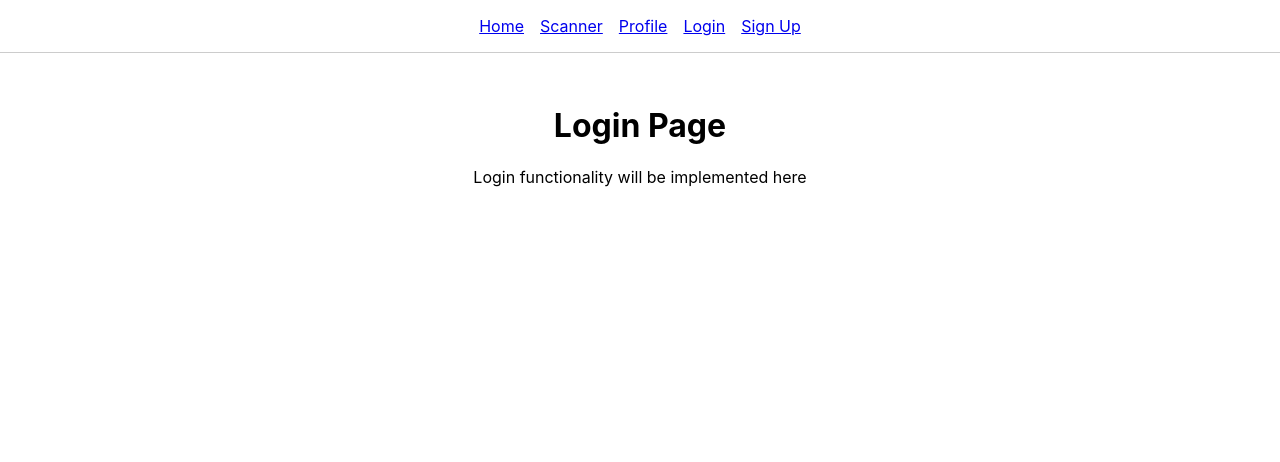
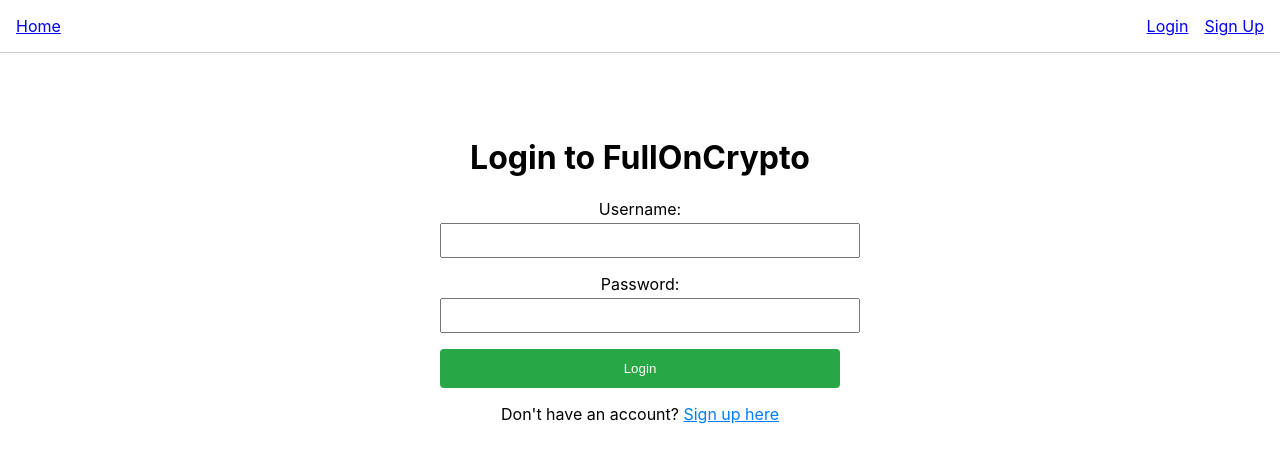
Before and after one commit to kpkeerthi25/FullOnCrypto-Web, a React (Create React App) app: page /login in a window 1280 px wide. Shown: the top 462 px of the page. Built offline with nearby package versions, Linux system fonts and the light colour scheme; no server answers.

Commit message:
added login page and home page

```diff
--- a/src/App.tsx
+++ b/src/App.tsx
@@ -1,5 +1,6 @@
 import React from 'react';
 import { BrowserRouter as Router, Routes, Route } from 'react-router-dom';
+import { AuthProvider } from './hooks/AuthContext';
 import Navigation from './components/Navigation';
 import Home from './pages/Home';
 import Login from './pages/Login';
@@ -10,6 +11,7 @@ import './App.css';
 
 function App() {
   return (
+    <AuthProvider>
       <Router>
         <div className="App">
           <Navigation />
@@ -24,6 +26,7 @@ function App() {
           </main>
         </div>
       </Router>
+    </AuthProvider>
   );
 }
 
--- a/src/components/Navigation.tsx
+++ b/src/components/Navigation.tsx
@@ -1,14 +1,58 @@
 import React from 'react';
-import { Link } from 'react-router-dom';
+import { Link, useNavigate } from 'react-router-dom';
+import { useAuth } from '../hooks/AuthContext';
 
 const Navigation: React.FC = () => {
+  const { user, logout, isAuthenticated } = useAuth();
+  const navigate = useNavigate();
+
+  const handleLogout = () => {
+    logout();
+    navigate('/login');
+  };
+
   return (
-    <nav style={{ padding: '1rem', borderBottom: '1px solid #ccc' }}>
-      <Link to="/" style={{ marginRight: '1rem' }}>Home</Link>
-      <Link to="/scanner" style={{ marginRight: '1rem' }}>Scanner</Link>
-      <Link to="/profile" style={{ marginRight: '1rem' }}>Profile</Link>
-      <Link to="/login" style={{ marginRight: '1rem' }}>Login</Link>
-      <Link to="/signup">Sign Up</Link>
+    <nav style={{
+      padding: '1rem',
+      borderBottom: '1px solid #ccc',
+      display: 'flex',
+      justifyContent: 'space-between',
+      alignItems: 'center'
+    }}>
+      <div>
+        <Link to="/" style={{ marginRight: '1rem' }}>Home</Link>
+        {isAuthenticated && (
+          <>
+            <Link to="/scanner" style={{ marginRight: '1rem' }}>Scanner</Link>
+            <Link to="/profile" style={{ marginRight: '1rem' }}>Profile</Link>
+          </>
+        )}
+      </div>
+
+      <div>
+        {isAuthenticated ? (
+          <>
+            <span style={{ marginRight: '1rem' }}>Welcome, {user?.username}!</span>
+            <button
+              onClick={handleLogout}
+              style={{
+                background: 'none',
+                border: 'none',
+                color: '#007bff',
+                cursor: 'pointer',
+                textDecoration: 'underline'
+              }}
+            >
+              Logout
+            </button>
+          </>
+        ) : (
+          <>
+            <Link to="/login" style={{ marginRight: '1rem' }}>Login</Link>
+            <Link to="/signup">Sign Up</Link>
+          </>
+        )}
+      </div>
     </nav>
   );
 };
--- /dev/null
+++ b/src/hooks/AuthContext.tsx
@@ -0,0 +1,63 @@
+import React, { createContext, useContext, useState, useEffect, ReactNode } from 'react';
+import { User } from '../types';
+
+interface AuthContextType {
+  user: User | null;
+  login: (userData: User) => void;
+  logout: () => void;
+  loading: boolean;
+  isAuthenticated: boolean;
+}
+
+const AuthContext = createContext<AuthContextType | undefined>(undefined);
+
+export const AuthProvider: React.FC<{ children: ReactNode }> = ({ children }) => {
+  const [user, setUser] = useState<User | null>(null);
+  const [loading, setLoading] = useState(true);
+
+  useEffect(() => {
+    // Check if user is logged in on app start
+    const storedUser = localStorage.getItem('user');
+    if (storedUser) {
+      try {
+        setUser(JSON.parse(storedUser));
+      } catch (error) {
+        console.error('Error parsing stored user:', error);
+        localStorage.removeItem('user');
+      }
+    }
+    setLoading(false);
+  }, []);
+
+  const login = (userData: User) => {
+    setUser(userData);
+    localStorage.setItem('user', JSON.stringify(userData));
+  };
+
+  const logout = () => {
+    setUser(null);
+    localStorage.removeItem('user');
+  };
+
+  const value = {
+    user,
+    login,
+    logout,
+    loading,
+    isAuthenticated: !!user
+  };
+
+  return (
+    <AuthContext.Provider value={value}>
+      {children}
+    </AuthContext.Provider>
+  );
+};
+
+export const useAuth = () => {
+  const context = useContext(AuthContext);
+  if (context === undefined) {
+    throw new Error('useAuth must be used within an AuthProvider');
+  }
+  return context;
+};
--- a/src/pages/Home.tsx
+++ b/src/pages/Home.tsx
@@ -1,10 +1,92 @@
 import React from 'react';
+import { Link } from 'react-router-dom';
+import { useAuth } from '../hooks/AuthContext';
 
 const Home: React.FC = () => {
+  const { user, isAuthenticated } = useAuth();
+
   return (
-    <div>
-      <h1>FullOnCrypto - Home</h1>
-      <p>Welcome to FullOnCrypto! Scan QR codes to make crypto payments.</p>
+    <div style={{ padding: '2rem', textAlign: 'center' }}>
+      <h1>FullOnCrypto</h1>
+
+      {isAuthenticated ? (
+        <div>
+          <h2>Welcome back, {user?.username}! 👋</h2>
+          <p>Ready to scan QR codes and make crypto payments?</p>
+
+          <div style={{ marginTop: '2rem' }}>
+            <Link
+              to="/scanner"
+              style={{
+                display: 'inline-block',
+                padding: '1rem 2rem',
+                backgroundColor: '#007bff',
+                color: 'white',
+                textDecoration: 'none',
+                borderRadius: '8px',
+                fontSize: '1.1rem',
+                marginRight: '1rem'
+              }}
+            >
+              🔍 Start Scanning
+            </Link>
+
+            <Link
+              to="/profile"
+              style={{
+                display: 'inline-block',
+                padding: '1rem 2rem',
+                backgroundColor: '#28a745',
+                color: 'white',
+                textDecoration: 'none',
+                borderRadius: '8px',
+                fontSize: '1.1rem'
+              }}
+            >
+              👤 View Profile
+            </Link>
+          </div>
+        </div>
+      ) : (
+        <div>
+          <h2>Welcome to FullOnCrypto! 🚀</h2>
+          <p>Scan QR codes to make crypto payments in rupees.</p>
+          <p>Get started by creating an account or logging in.</p>
+
+          <div style={{ marginTop: '2rem' }}>
+            <Link
+              to="/signup"
+              style={{
+                display: 'inline-block',
+                padding: '1rem 2rem',
+                backgroundColor: '#007bff',
+                color: 'white',
+                textDecoration: 'none',
+                borderRadius: '8px',
+                fontSize: '1.1rem',
+                marginRight: '1rem'
+              }}
+            >
+              📝 Sign Up
+            </Link>
+
+            <Link
+              to="/login"
+              style={{
+                display: 'inline-block',
+                padding: '1rem 2rem',
+                backgroundColor: '#28a745',
+                color: 'white',
+                textDecoration: 'none',
+                borderRadius: '8px',
+                fontSize: '1.1rem'
+              }}
+            >
+              🔐 Login
+            </Link>
+          </div>
+        </div>
+      )}
     </div>
   );
 };
--- a/src/pages/Login.tsx
+++ b/src/pages/Login.tsx
@@ -1,10 +1,117 @@
-import React from 'react';
+import React, { useState } from 'react';
+import { useNavigate } from 'react-router-dom';
+import { userService } from '../services/userService';
+import { useAuth } from '../hooks/AuthContext';
 
 const Login: React.FC = () => {
+  const [formData, setFormData] = useState({
+    username: '',
+    password: ''
+  });
+  const [error, setError] = useState('');
+  const [loading, setLoading] = useState(false);
+  const navigate = useNavigate();
+  const { login } = useAuth();
+
+  const handleChange = (e: React.ChangeEvent<HTMLInputElement>) => {
+    setFormData({
+      ...formData,
+      [e.target.name]: e.target.value
+    });
+  };
+
+  const handleSubmit = async (e: React.FormEvent) => {
+    e.preventDefault();
+    setError('');
+    setLoading(true);
+
+    // Validation
+    if (!formData.username || !formData.password) {
+      setError('Username and password are required');
+      setLoading(false);
+      return;
+    }
+
+    try {
+      const user = await userService.loginUser({
+        username: formData.username,
+        password: formData.password
+      });
+
+      // Use auth hook to manage user state
+      login(user);
+
+      // Redirect to home page on success
+      navigate('/');
+    } catch (err: any) {
+      setError(err.message || 'An error occurred during login');
+    } finally {
+      setLoading(false);
+    }
+  };
+
   return (
-    <div>
-      <h1>Login Page</h1>
-      <p>Login functionality will be implemented here</p>
+    <div style={{ maxWidth: '400px', margin: '0 auto', padding: '2rem' }}>
+      <h1>Login to FullOnCrypto</h1>
+
+      <form onSubmit={handleSubmit} style={{ display: 'flex', flexDirection: 'column', gap: '1rem' }}>
+        <div>
+          <label htmlFor="username">Username:</label>
+          <input
+            type="text"
+            id="username"
+            name="username"
+            value={formData.username}
+            onChange={handleChange}
+            style={{ width: '100%', padding: '0.5rem', marginTop: '0.25rem' }}
+            required
+          />
+        </div>
+
+        <div>
+          <label htmlFor="password">Password:</label>
+          <input
+            type="password"
+            id="password"
+            name="password"
+            value={formData.password}
+            onChange={handleChange}
+            style={{ width: '100%', padding: '0.5rem', marginTop: '0.25rem' }}
+            required
+          />
+        </div>
+
+        {error && (
+          <div style={{ color: 'red', fontSize: '0.9rem' }}>
+            {error}
+          </div>
+        )}
+
+        <button
+          type="submit"
+          disabled={loading}
+          style={{
+            padding: '0.75rem',
+            backgroundColor: loading ? '#ccc' : '#28a745',
+            color: 'white',
+            border: 'none',
+            borderRadius: '4px',
+            cursor: loading ? 'not-allowed' : 'pointer'
+          }}
+        >
+          {loading ? 'Logging in...' : 'Login'}
+        </button>
+      </form>
+
+      <p style={{ textAlign: 'center', marginTop: '1rem' }}>
+        Don't have an account?{' '}
+        <span
+          onClick={() => navigate('/signup')}
+          style={{ color: '#007bff', cursor: 'pointer', textDecoration: 'underline' }}
+        >
+          Sign up here
+        </span>
+      </p>
     </div>
   );
 };
```
Also changed, not shown: 1 other file (tests, documents, lock files or other folders). Lines whose indentation alone changed are shown as unchanged.
